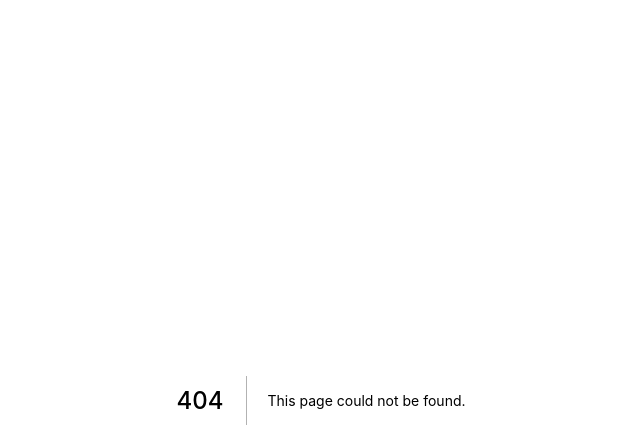
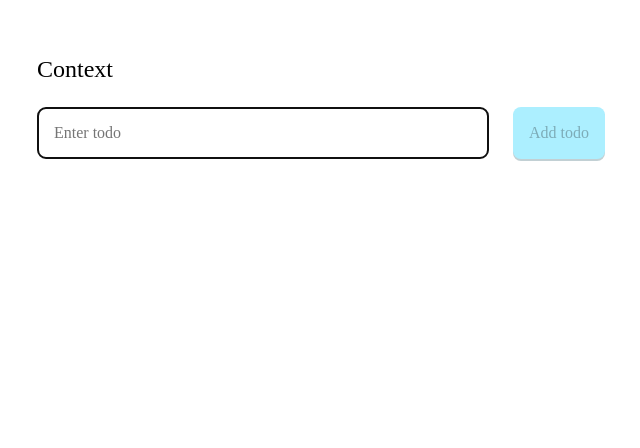
Before and after one commit to joakimgunst/react-state-management, a Next.js app: page /context in a window 1280 px wide. Before the commit this address had no page. Shown: the top 448 px of the page, without its empty margins (319-959 px from the left). Built offline with nearby package versions, Linux system fonts and the light colour scheme; a web font is replaced by a local one.

Commit message:
Add context example

```diff
--- /dev/null
+++ b/src/pages/context.tsx
@@ -0,0 +1,55 @@
+import React, {
+  createContext,
+  PropsWithChildren,
+  useMemo,
+  useState,
+} from "react";
+import AddForm from "components/AddForm";
+import { Todo, Todos } from "model";
+import TodoList from "components/TodoList";
+import TodoLayout from "components/TodoLayout";
+import { pureAddTodo, pureToggleTodo } from "utils";
+
+type TodoContextType = [
+  todos: Todos,
+  addTodo: React.Dispatch<React.SetStateAction<Todos>>
+];
+
+const TodoContext = createContext<TodoContextType>([[], () => undefined]);
+
+function useTodoContext() {
+  const context = React.useContext(TodoContext);
+  if (!context) {
+    throw new Error(`useTodo must be used within a TodoProvider`);
+  }
+  return context;
+}
+
+function TodoProvider(props: PropsWithChildren<{}>) {
+  const [todos, setTodos] = useState<Todos>([]);
+  const value = useMemo<TodoContextType>(() => [todos, setTodos], [todos]);
+  return <TodoContext.Provider value={value} {...props} />;
+}
+
+export default function Context() {
+  return (
+    <TodoProvider>
+      <TodoLayout title="Context">
+        <AddFormContainer />
+        <TodoListContainer />
+      </TodoLayout>
+    </TodoProvider>
+  );
+}
+
+function AddFormContainer() {
+  const [, setTodos] = useTodoContext();
+  const addTodo = (todo: Todo) => setTodos(todos => pureAddTodo(todos, todo));
+  return <AddForm onAdd={addTodo} />;
+}
+
+function TodoListContainer() {
+  const [todos, setTodos] = useTodoContext();
+  const toggle = (id: string) => setTodos(todos => pureToggleTodo(todos, id));
+  return <TodoList todos={todos} onToggle={toggle} />;
+}
--- a/src/pages/index.tsx
+++ b/src/pages/index.tsx
@@ -6,6 +6,7 @@ export default function Home() {
   const links = [
     { label: "useState", href: "/use-state" },
     { label: "useState Immer", href: "/use-state-immer" },
+    { label: "Context", href: "/context" },
     { label: "Redux", href: "/redux" },
     { label: "Zustand", href: "/zustand" },
     { label: "Zustand Async", href: "/zustand-async" },
--- a/src/pages/use-state.tsx
+++ b/src/pages/use-state.tsx
@@ -10,13 +10,12 @@ export default function UseState() {
 
   const addTodo = (todo: Todo) => setTodos(todos => pureAddTodo(todos, todo));
 
-  const toggleTodo = (id: string) =>
-    setTodos(todos => pureToggleTodo(todos, id));
+  const toggle = (id: string) => setTodos(todos => pureToggleTodo(todos, id));
 
   return (
     <TodoLayout title="useState">
       <AddForm onAdd={addTodo} />
-      <TodoList todos={todos} onToggle={toggleTodo} />
+      <TodoList todos={todos} onToggle={toggle} />
     </TodoLayout>
   );
 }
```
